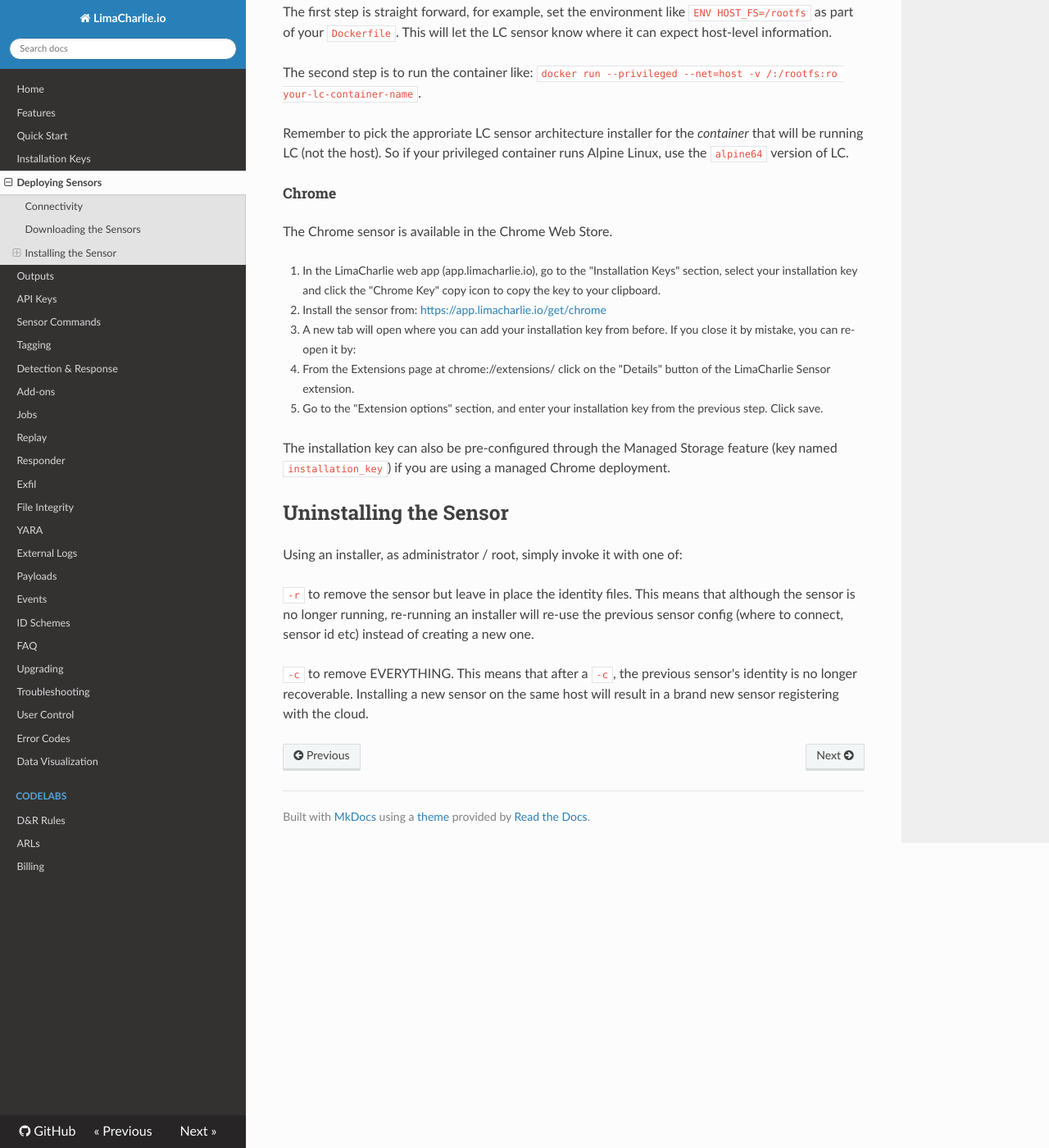
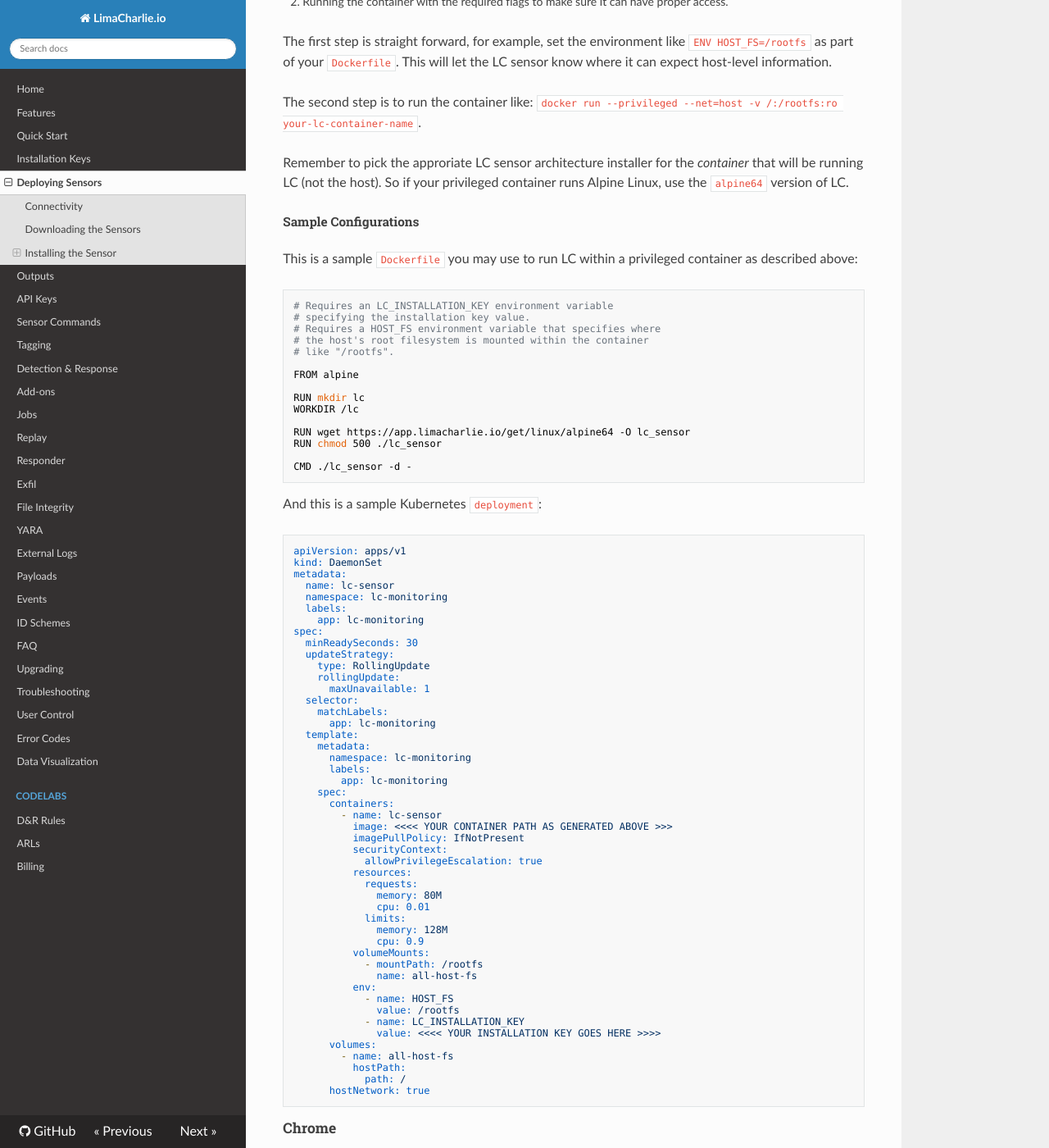
Before and after one commit to refractionPOINT/lce_doc, an MkDocs documentation site: the page built from docs/deploy_sensor.md, in a window 1280 px wide and 1400 px high, scrolled down 5212 px. Shown: the whole window at 82% size. Built offline with MkDocs 1.6.1, drawn with Linux system fonts in a browser that asks for light colours; nearby versions of some CDN libraries; old or Windows-style settings are respelled for this version of MkDocs; some of the changed text lies outside the part shown.

Commit message:
Adding sample config files for container deployment.

````diff
--- a/docs/deploy_sensor.md
+++ b/docs/deploy_sensor.md
@@ -187,6 +187,80 @@ The second step is to run the container like: `docker run --privileged --net=hos
 Remember to pick the approriate LC sensor architecture installer for the *container* that will be running LC (not the host).
 So if your privileged container runs Alpine Linux, use the `alpine64` version of LC.
 
+##### Sample Configurations
+This is a sample `Dockerfile` you may use to run LC within a privileged container as described above:
+
+```
+# Requires an LC_INSTALLATION_KEY environment variable
+# specifying the installation key value.
+# Requires a HOST_FS environment variable that specifies where
+# the host's root filesystem is mounted within the container
+# like "/rootfs".
+
+FROM alpine
+
+RUN mkdir lc
+WORKDIR /lc
+
+RUN wget https://app.limacharlie.io/get/linux/alpine64 -O lc_sensor
+RUN chmod 500 ./lc_sensor
+
+CMD ./lc_sensor -d -
+```
+
+And this is a sample Kubernetes `deployment`:
+
+```
+apiVersion: apps/v1
+kind: DaemonSet
+metadata:
+  name: lc-sensor
+  namespace: lc-monitoring
+  labels:
+    app: lc-monitoring
+spec:
+  minReadySeconds: 30
+  updateStrategy:
+    type: RollingUpdate
+    rollingUpdate:
+      maxUnavailable: 1
+  selector:
+    matchLabels:
+      app: lc-monitoring
+  template:
+    metadata:
+      namespace: lc-monitoring
+      labels:
+        app: lc-monitoring
+    spec:
+      containers:
+        - name: lc-sensor
+          image: <<<< YOUR CONTAINER PATH AS GENERATED ABOVE >>>
+          imagePullPolicy: IfNotPresent
+          securityContext:
+            allowPrivilegeEscalation: true
+          resources:
+            requests:
+              memory: 80M
+              cpu: 0.01
+            limits:
+              memory: 128M
+              cpu: 0.9
+          volumeMounts:
+            - mountPath: /rootfs
+              name: all-host-fs
+          env:
+            - name: HOST_FS
+              value: /rootfs
+            - name: LC_INSTALLATION_KEY
+              value: <<<< YOUR INSTALLATION KEY GOES HERE >>>>
+      volumes:
+        - name: all-host-fs
+          hostPath:
+            path: /
+      hostNetwork: true
+```
+
 ### Chrome
 The Chrome sensor is available in the Chrome Web Store.
 
````
